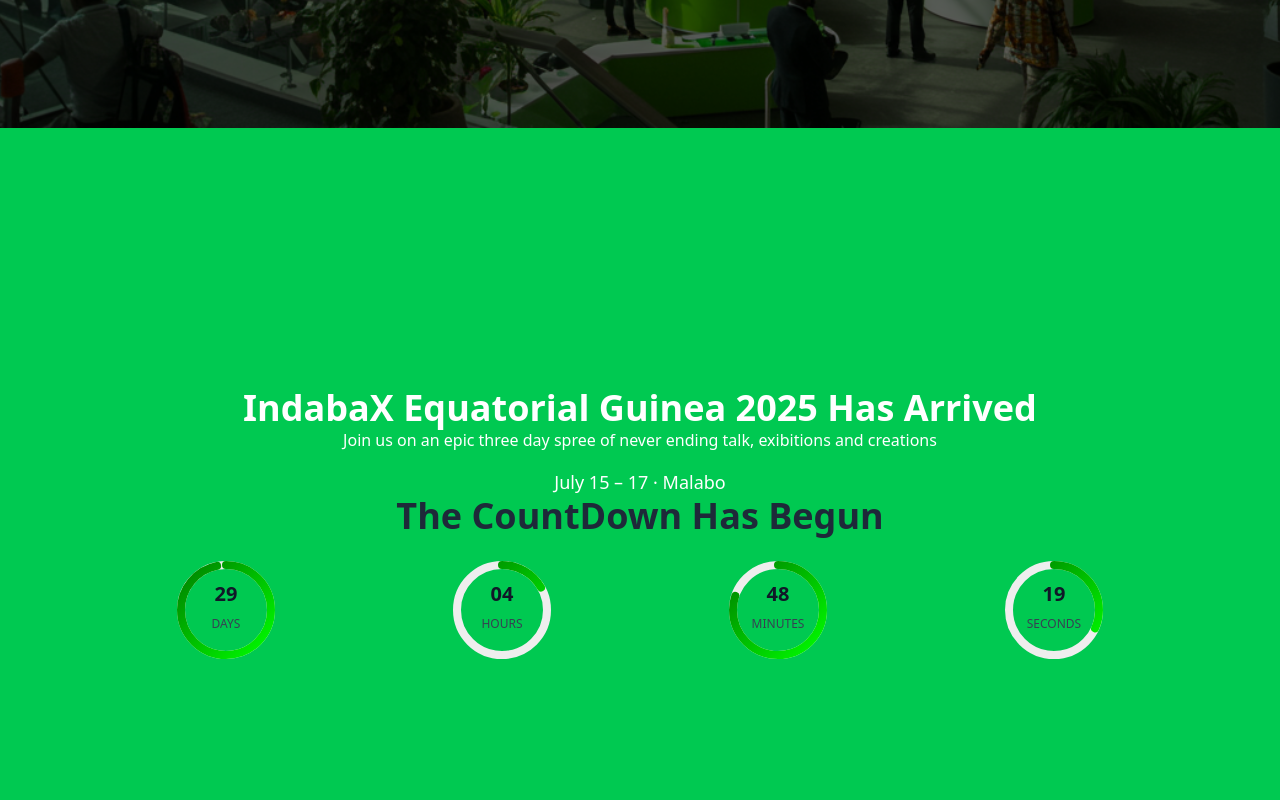
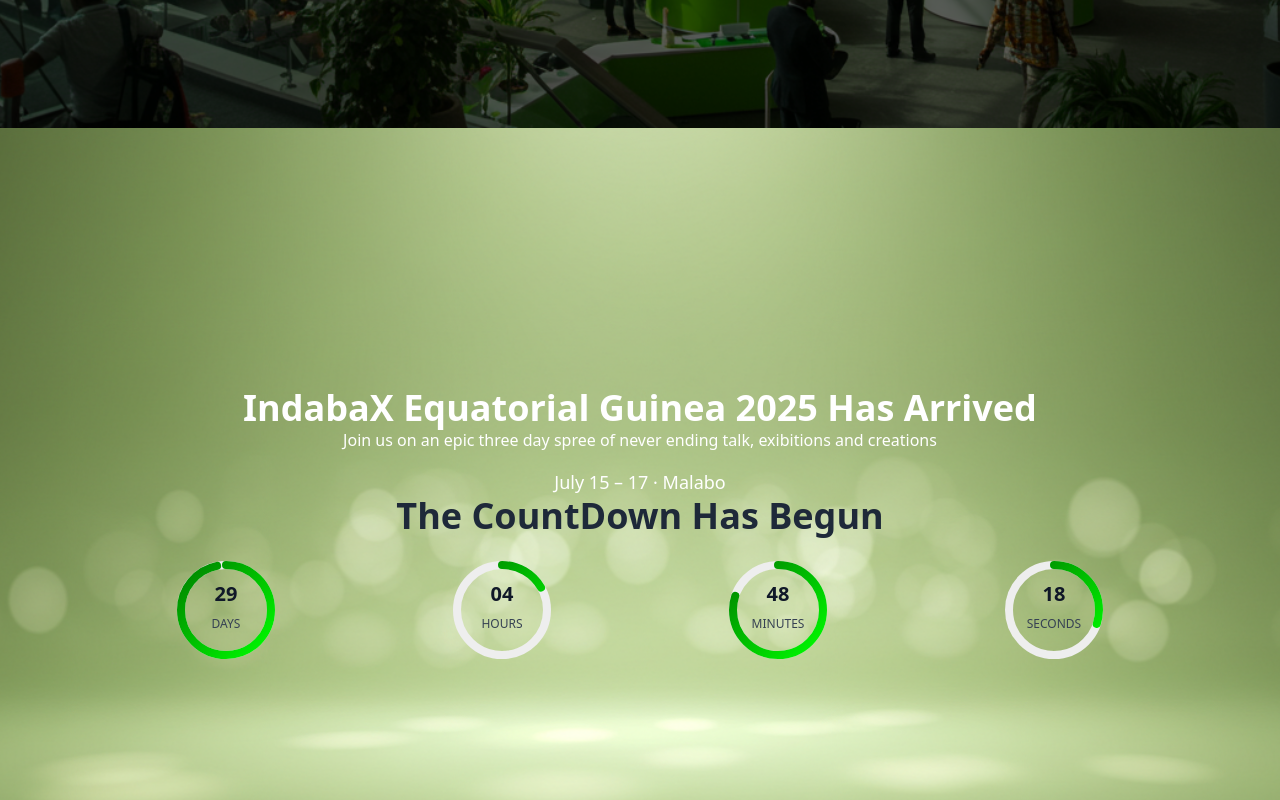
Before and after one commit to NeoPhetoane/IndabaX_Equatorial_Guinea, a React (Vite) app: page / in a window 1280 px wide. Shown: the part 880-1680 px from the top of the page. Built offline with nearby package versions, Linux system fonts and the light colour scheme.

Commit message:
Added background image and transition to event hero.

```diff
--- a/src/components/Hero2025.jsx
+++ b/src/components/Hero2025.jsx
@@ -1,8 +1,21 @@
 import CountdownTimer from "./CountdownTimer";
+import { useInView } from "react-intersection-observer";
 
 export default function Hero2025() {
+  const { ref, inView } = useInView({
+    threshold: 0.3, // triggers when 10% is in view
+    triggerOnce: false,
+  });
+
   return (
-    <section className="relative bg-cover bg-center text-white text-center bg-green-500 py-65 px-4 sm:px-8 md:px-20">
+    <section
+      ref={ref}
+      className={`relative bg-cover bg-center text-white text-center
+        py-65 px-4 sm:px-8 md:px-20 transition-all duration-1000 ease-out transform
+        ${inView ? "opacity-100 translate-y-0" : "opacity-0 translate-y-10"}
+        bg-green-500`}
+      style={{ backgroundImage: "url('/schedulehighlights.jpg')" }}
+    >
       {/* <div
         className="top-0 h-screen w-full bg-green-500 text-white flex
         items-center justify-center"
```
Also changed, not shown: public/schedulehighlights.jpg (added).
